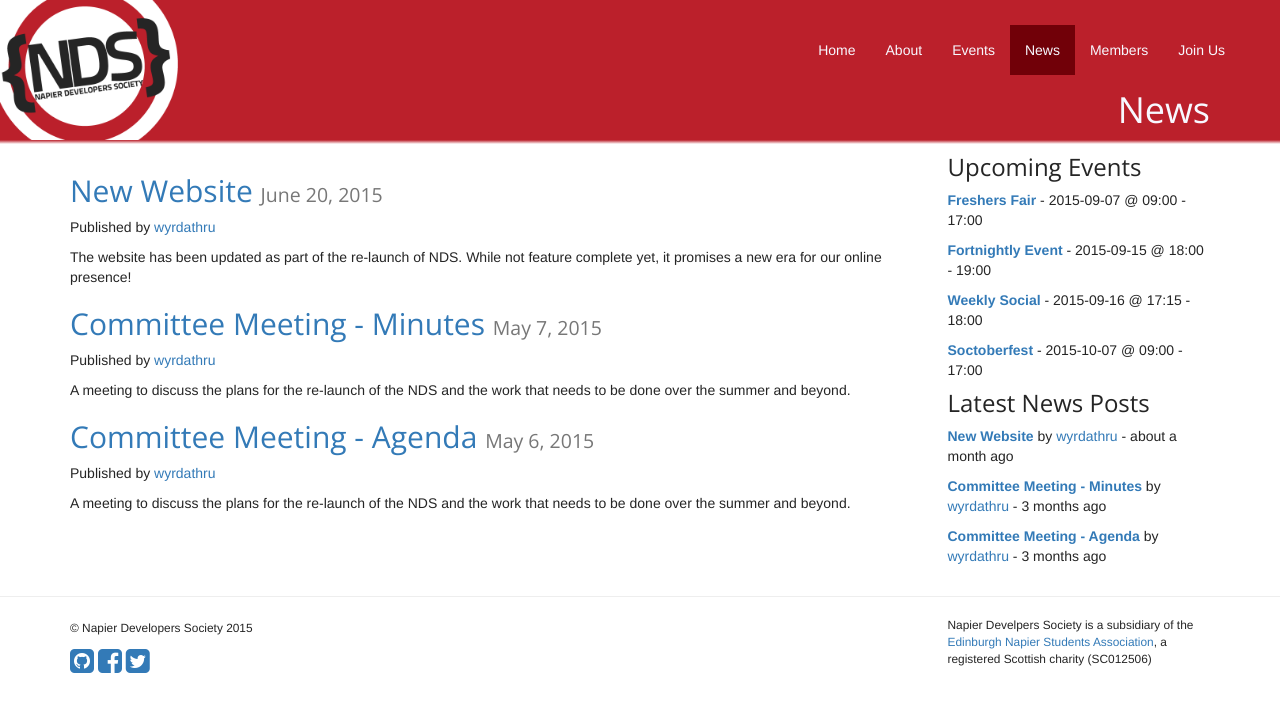
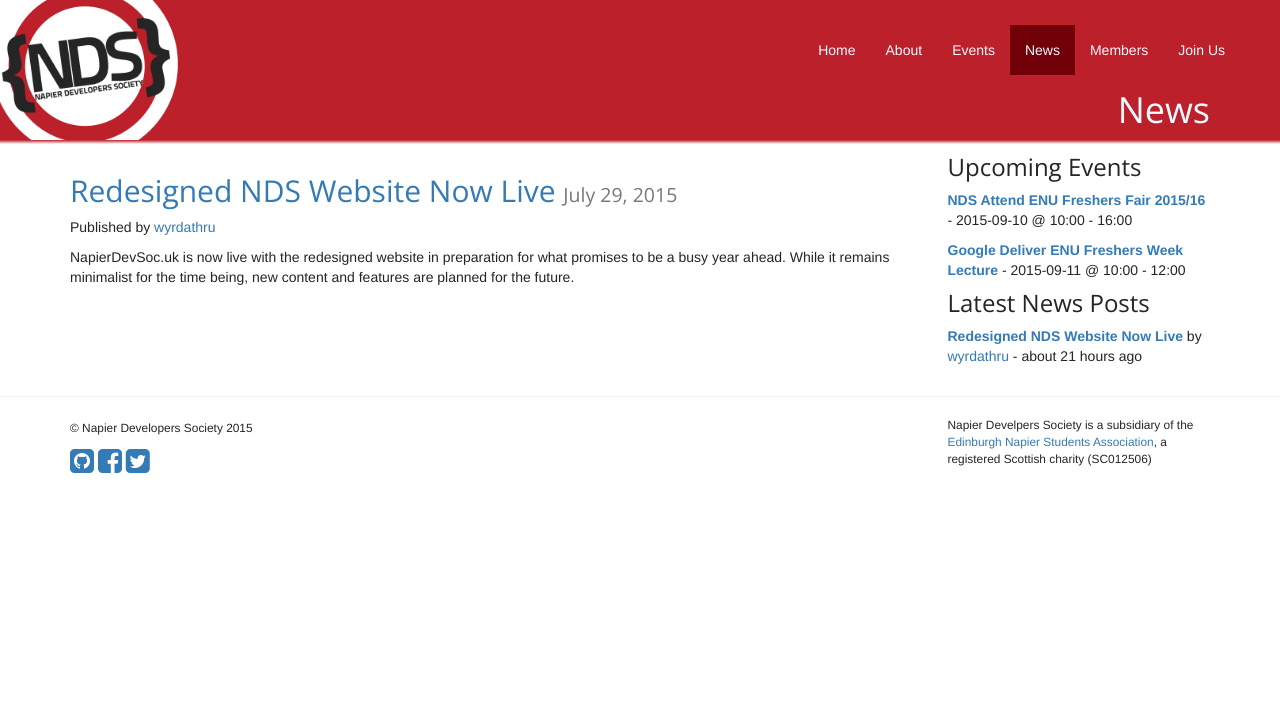
Before and after one commit to NapierDevSoc/NapierDevSoc.github.io, a Jekyll site: the page built from news/index.html, in a window 1280 px wide. Shown: the top 712 px of the page. Built offline with Jekyll 4.4.1, drawn with Linux system fonts in a browser that asks for light colours; nearby versions of some CDN libraries; Markdown is read by kramdown in place of the engine named in the settings.

Commit message:
Latest revisions, relevant posts, added members links

```diff
--- a/_layouts/page.html
+++ b/_layouts/page.html
@@ -18,9 +18,13 @@
 	 <p> No upcoming events at this time </p>
 	{% endif %}
       <h3>Latest News Posts</h3>
+	  {% if site.tags.news %}
         {% for post in site.tags.news limit:5 %}
           <p><b><a href="{{ post.url }}">{{ post.title }}</a></b> by <a href="https://github.com/{{ post.author }}">{{ post.author }}</a> - <time class="timeago" datetime="{{ post.date | date: "%FT00:00:00Z" }}">{{ post.date | date: "%F" }}</time>
         {% endfor %}
+		{% else %}
+		<p> No news items at this time </p>
+		{% endif %}
     </div>
   </div>
 
--- a/_posts/2015-05-06-Committee Meeting - Agenda.md
+++ /dev/null
@@ -1,30 +0,0 @@
----
-layout: post
-title: Committee Meeting - Agenda
-author: wyrdathru
-category: "news"
-tags: [news]
----
-A meeting to discuss the plans for the re-launch of the NDS and the work that needs to be done over the summer and beyond.
-
-# Details
-- **Date:** 7th May, 2015
-- **Time:** 18:00 - 19:30
-- **Location:** Room C27, Merchiston Campus
-
-# Agenda
-- **(18:00 - 18:15)** Creation of executive assistant roles
-  - Discussion about non-executive but formal positions to assist the president, secretary and treasurer
-- **(18:15 - 18:30)** New society meeting schedule
-  - Change to how regular meetings are held, what days and what times
-- **(18:30 - 18:45)** September intake programme
-  - Efforts to be taken in appealing to freshers and returning students alike
-- **(18:45 - 19:00)** Content planning discussion
-  - Workshops, presentations, guest talks and student tech meet-ups (STMUs) - open to non-members
-- **(19:00 - 19:15)** Outreach for new contacts
-  - Brainstorm of prospective sponsors, partners and societies to touch base with
-- **(19:15 - 19:30)** Redesign of the NDS website
-  - Uses and features that the website could have to add value and improve society image
-
-# Additional Information
-The schedule points for discussion may run over their allocated time slot but can be tabled for a future meeting and/or discussed through other channels
--- a/_posts/2015-05-07-Committee Meeting - Minutes.md
+++ /dev/null
@@ -1,73 +0,0 @@
----
-layout: post
-title: Committee Meeting - Minutes
-author: wyrdathru
-category: "news"
-tags: [news]
----
-A meeting to discuss the plans for the re-launch of the NDS and the work that needs to be done over the summer and beyond.
-
-# Attendees
-* Kyle Wernham
-* Gareth Pulham
-* Harry Reeder
-* Gary Kirk
-* Amantle Craviolatti
-
-# Agenda
-* Creation of executive assistant roles
-* New society meeting schedule
-* September intake programme/Content planning
-* Outreach
-* Website
-
-# Notes
-
-## Creation of executive assistant roles
-* During the Annual General Meeting (AGM) it was noted we might want additional, non-executive roles on the committee which had extra advantages when contacting outside groups.
-* Decided that it should be consistent but flexible - "Committee Member" titles were agreed.
-* Gary, Harry, and Amantle to be Committee Members.
-* Business cards - lets get some, if we make regular, in person contact (Tech Meet-ups?).
-
-## New society meeting schedule
-* Decided on an informal weekly meeting in a fixed room (C27?) for people to be able to drop in consistently
-* With less frequent organised presented content.
-* The informal meetings will be a single day consistently, with presented events staggered between 2 days.
-
-## September intake programme/Content Planning
-* Freshers week - pre-buy stuff and retroactively claim funds.
-* Server on the faire table
-* Mini hack (with SoC?). Let's get more than devs involved
-* Mobile apps: get an App Explorer competition going - Speak to Sally for a Games Lab tablet.
-* Web Apps
-* Crash and Compile
-* Talks
-* MLH hack in 26/27th September
-
-## Outreach
-* Front-of-class "we're here" talks.
-* Outreach to the SoC
-* Open source encouragement
-* Sponsors
-    * Hard until we've developed a name.
-* Partners
-    * CompSoc at Edinburgh
-    * NVGS
-* Lecturers and ex-students
-    * Contacts in industry and other such stuff
-    * Many companies that take on interns might consider getting involved with us
-* Product and service provider outreach
-    * Sponsored licenses
-    * Donated equipment
-    * Beneficial accounts
-
-## Website
-* We need a new one!
-* Split public and member websites
-* A wiki for internal documentation: DokuWiki? MediaWiki?
-* Who owns the domain: we don't know - whois says "napier" - speak to Graham.
-* Emails accounts need set up with aliases for roles, i.e., president@napierdevsoc.uk
-
-## Miscellany
-* Consider branding re. "Developers", change to mainly using NDS.
-* Need to get on the (E)NSA website
--- a/_posts/2015-06-20-New Website.md
+++ /dev/null
@@ -1,11 +0,0 @@
----
-layout: post
-title: New Website
-author: wyrdathru
-category: "news"
-tags: [news]
----
-The website has been updated as part of the re-launch of NDS. While not feature complete yet, it promises a new era for our online presence!
-
-# Credits
-Special thanks to Harry Reeder for providing the lovely new design!
--- /dev/null
+++ b/_posts/2015-07-29-NapierDevSoc-Website.md
@@ -0,0 +1,8 @@
+---
+layout: post
+title: Redesigned NDS Website Now Live
+author: wyrdathru
+category: "news"
+tags: [news]
+---
+NapierDevSoc.uk is now live with the redesigned website in preparation for what promises to be a busy year ahead. While it remains minimalist for the time being, new content and features are planned for the future.
--- a/_posts/2015-09-07-Freshers Fair.md
+++ /dev/null
@@ -1,9 +0,0 @@
----
-layout: post
-title: Freshers Fair
-author: wyrdathru
-category: "events"
-tags: [events]
-time: 09:00 - 17:00
----
-NDS will be present at Freshers Fair 2015/16! Stop by and find out who we are, what we do and why you ought to become a member!
--- /dev/null
+++ b/_posts/2015-09-10-Napier-Freshers Fair.md
@@ -0,0 +1,9 @@
+---
+layout: post
+title: NDS Attend ENU Freshers Fair 2015/16
+author: wyrdathru
+category: "events"
+tags: [events]
+time: 10:00 - 16:00
+---
+NDS will be present at Freshers Fair 2015/16 on Thursday the 10th of September between 10:00 and 16:00! You'll find us at Craiglockhart Campus within the marquees at our stall. Stop by and find out who we are, what we do and why you ought to become a member!
--- /dev/null
+++ b/_posts/2015-09-11-Napier-Freshers-Week.md
@@ -0,0 +1,9 @@
+---
+layout: post
+title: Google Deliver ENU Freshers Week Lecture
+author: wyrdathru
+category: "events"
+tags: [events]
+time: 10:00 - 12:00
+---
+We are delighted to announce that NDS have arranged for a professional lecture by Google to discuss the Google Cloud Platform during Freshers Week. Attendance is limited to Edinburgh Napier Students and Napier Developer Society members only and will take place on Friday the 11th of September at Merchiston Campus.
--- a/_posts/2015-09-15-Fortnightly Event.md
+++ /dev/null
@@ -1,9 +0,0 @@
----
-layout: post
-title: Fortnightly Event
-author: wyrdathru
-category: "events"
-tags: [events]
-time: 18:00 - 19:00
----
-A fortnightly event! Come along and watch a presentation, engage in a tech talk or participate in a fun activity!
--- a/_posts/2015-09-16-Weekly Social.md
+++ /dev/null
@@ -1,9 +0,0 @@
----
-layout: post
-title: Weekly Social
-author: wyrdathru
-category: "events"
-tags: [events]
-time: 17:15 - 18:00
----
-A weekly social! Discuss and debate technology, meet other members and brainstorm neat ideas!
--- a/_posts/2015-10-07-Soctoberfest.md
+++ /dev/null
@@ -1,9 +0,0 @@
----
-layout: post
-title: Soctoberfest
-author: wyrdathru
-category: "events"
-tags: [events]
-time: 09:00 - 17:00
----
-NDS will be present at Soctoberfest 2015/16! Stop by and find out who we are, what we do and why you ought to become a member!
--- a/news/index.html
+++ b/news/index.html
@@ -5,6 +5,7 @@ weight: 20
 ---
 
 <div class="posts">
+  {% if site.categories.news %}
   {% for post in site.categories.news limit:5 %}
     <div class="post">
       <h2>
@@ -25,4 +26,7 @@ weight: 20
       </div>
     </div>
   {% endfor %}
+  {% else %}
+  <p> No news items at this time, please check back soon. </p>
+  {% endif %}
 </div>
```
Also changed, not shown: about/index.md (+1 -1 lines), members/index.md (+2 -2 lines).
